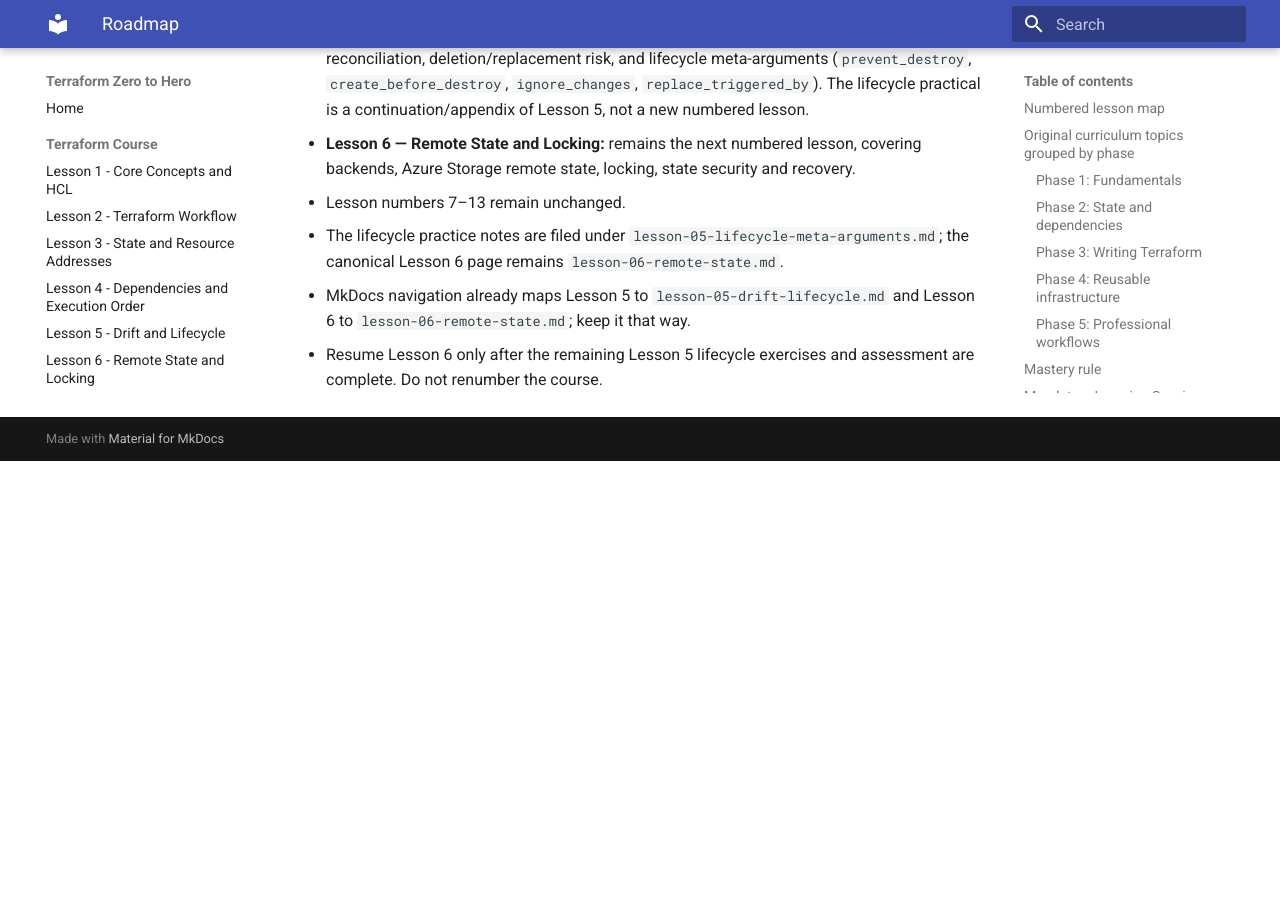
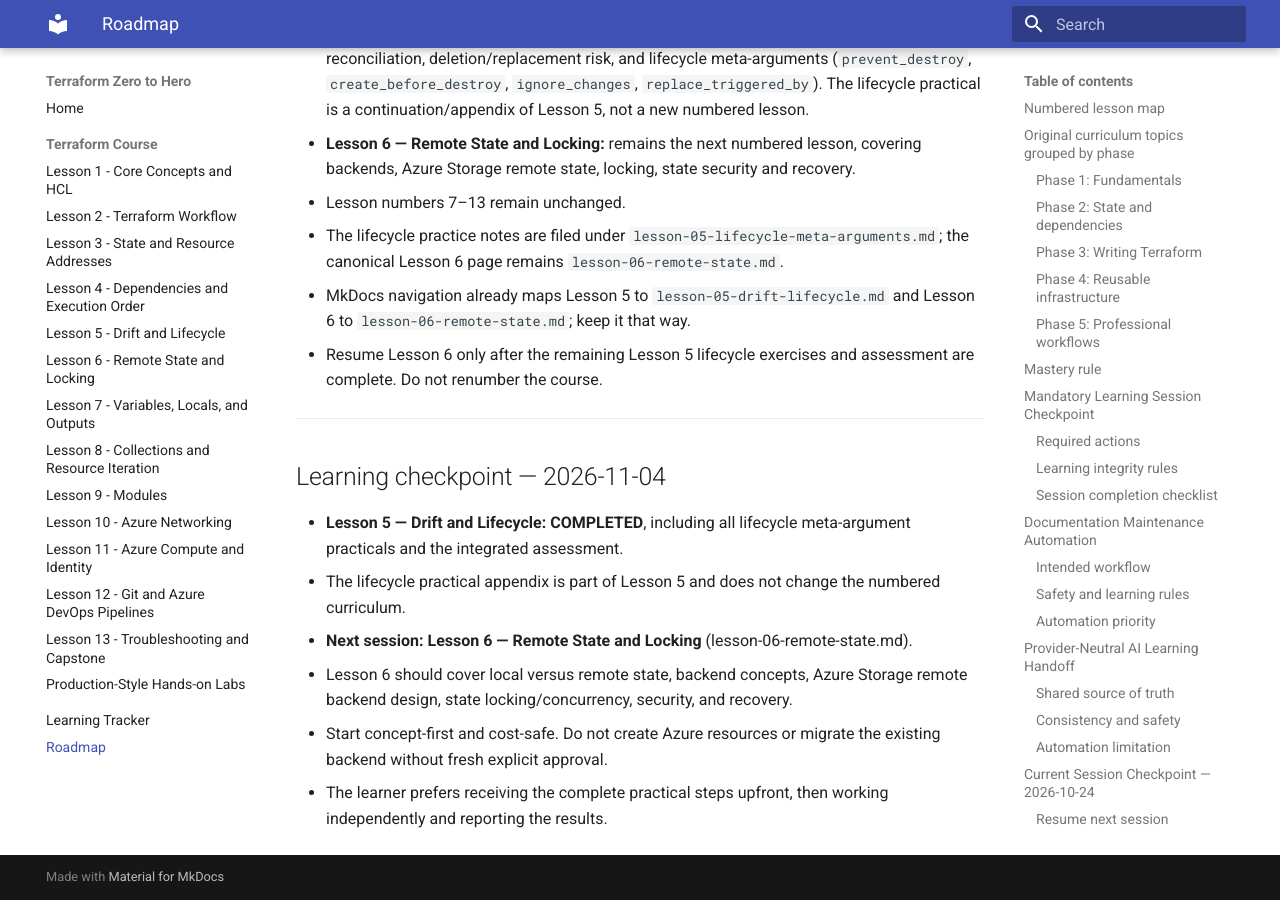
Before and after one commit to pshewale-dev/terraform-azure-lab, an MkDocs documentation site: the page built from docs/LEARNING-ROADMAP.md, in a window 1280 px wide and 900 px high, scrolled down 17267 px. Built offline with MkDocs 1.6.1 and Material for MkDocs 9.7.7, drawn with Linux system fonts in a browser that asks for light colours; before the commit the page ends 17728 px from its top, so only the background shows below that.

Commit message:
docs: set Lesson 6 as next learning session

```diff
--- a/docs/LEARNING-ROADMAP.md
+++ b/docs/LEARNING-ROADMAP.md
@@ -420,3 +420,15 @@ The canonical numbered curriculum is the 13-lesson sequence in the numbered less
 - The lifecycle practice notes are filed under `lesson-05-lifecycle-meta-arguments.md`; the canonical Lesson 6 page remains `lesson-06-remote-state.md`.
 - MkDocs navigation already maps Lesson 5 to `lesson-05-drift-lifecycle.md` and Lesson 6 to `lesson-06-remote-state.md`; keep it that way.
 - Resume Lesson 6 only after the remaining Lesson 5 lifecycle exercises and assessment are complete. Do not renumber the course.
+
+
+---
+
+## Learning checkpoint — 2026-11-04
+
+- **Lesson 5 — Drift and Lifecycle: COMPLETED**, including all lifecycle meta-argument practicals and the integrated assessment.
+- The lifecycle practical appendix is part of Lesson 5 and does not change the numbered curriculum.
+- **Next session: Lesson 6 — Remote State and Locking** (lesson-06-remote-state.md).
+- Lesson 6 should cover local versus remote state, backend concepts, Azure Storage remote backend design, state locking/concurrency, security, and recovery.
+- Start concept-first and cost-safe. Do not create Azure resources or migrate the existing backend without fresh explicit approval.
+- The learner prefers receiving the complete practical steps upfront, then working independently and reporting the results.
```
